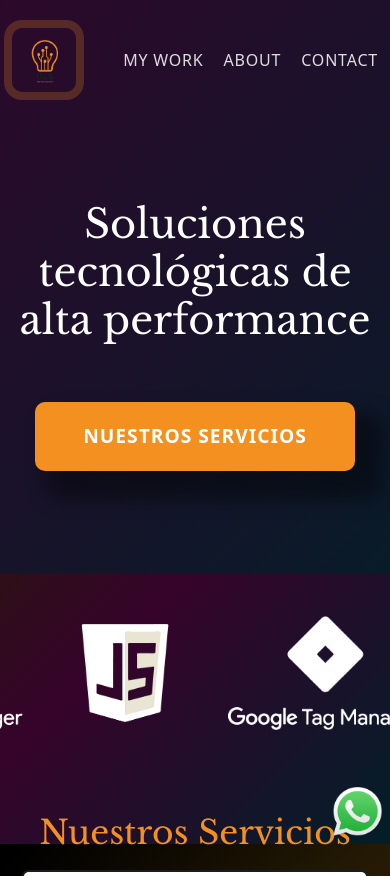
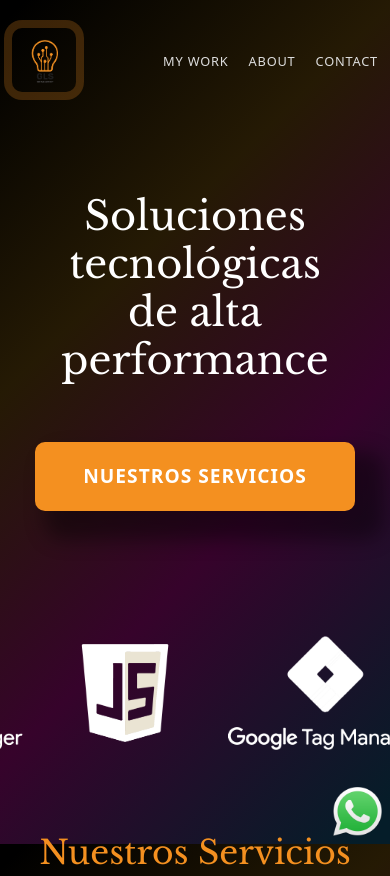
Before and after one commit to arturogutierrez11/BarCar, a website: page index.html in a window 390 px wide. Shown: the top 876 px of the page. Drawn offline with nearby package versions, Linux system fonts and the light colour scheme; files whose address does not match are found by name.

Commit message:
ahora si

```diff
--- a/css/mobile.css
+++ b/css/mobile.css
@@ -2,6 +2,7 @@
 .display-1 {
 	font-size: 40px;
 	margin-bottom: 10px;
+	text-align: center;
 }
 .display-2 {
 	font-size: 20px;
@@ -14,18 +15,6 @@
 	/* https://i.pinimg.com/originals/4f/df/fd/4fdffdd111728fdd22bfedc57eeda7d7.jpg */
 
 	height: 100%;
-	overflow: auto;
-	background: linear-gradient(
-		315deg,
-		rgb(5, 29, 41) 3%,
-		rgb(54, 3, 43) 38%,
-		rgb(37, 26, 4) 68%,
-		rgb(0, 0, 0) 98%
-	);
-	animation: gradient 15s ease infinite;
-	background-size: 400% 400%;
-	background-attachment: fixed;
-	overflow-x: hidden;
 	line-height: 1.5;
 }
 
@@ -76,9 +65,12 @@
 	height: 20px;
 	margin: 2px;
 }
-/* .container{
 
-} */
+.container {
+	text-align: center;
+	margin-bottom: 5rem;
+}
+
 .foto-about {
 	width: 15em;
 	height: 10em;
--- a/css/style.css
+++ b/css/style.css
@@ -143,7 +143,6 @@ hr {
 
 .display-1 {
 	font-style: initial;
-	font-size: 50px;
 }
 
 .btn2 {
@@ -209,7 +208,7 @@ hr {
 
 #navbar a {
 	color: #ddd;
-	font-size: 1rem;
+	font-size: 0.8rem;
 	font-weight: 400;
 	text-transform: uppercase;
 	text-decoration: none;
@@ -232,10 +231,6 @@ hr {
 }
 
 /* Showcase */
-#showcase {
-	text-align: center;
-	padding-top: 200px;
-}
 
 /* Work */
 #work {
--- a/index.html
+++ b/index.html
@@ -42,18 +42,19 @@
 					</ul>
 				</div>
 			</nav>
-			<div id="showcase">
-				<div class="container">
+			<div id="showcase mt-5">
+				<div class="container mt-5">
 					<!-- <img class="img-gls" src="./images/Plantilla para historia de instagram fondo femenino rosado.png"></img>  -->
-					<h2 class="display-1">
+					<h2 class="pt-4 display-1">
 						<!-- animate__animated animate__heartBeat -->
 
-						Soluciones tecnológicas de alta performance
+						Soluciones tecnológicas <br />
+						de alta performance
 					</h2>
 					<!-- <h3 class="display-2">Digital Agency</h3> -->
 					<a href="#work" class="btn2 btn2-outline mt-5 px-5">
-						Nuestros Servicios <span></span><span></span><span></span
-					></a>
+						Nuestros Servicios
+					</a>
 				</div>
 			</div>
 		</header>
```
